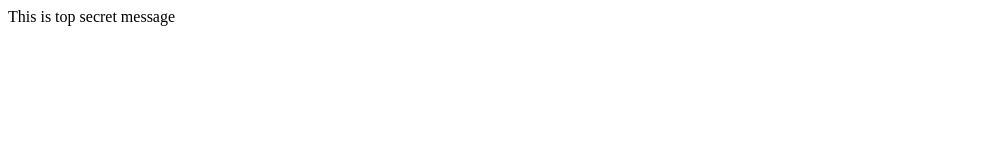
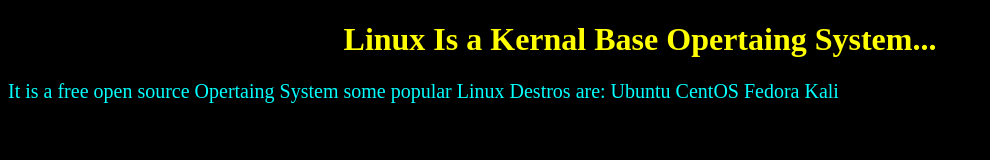
Before and after one commit to ShivamSharmaDevOps/Information, a plain HTML site: page index.html in a window 1280 px wide. Shown: the whole page, without its empty margins (0-990 px from the left). Drawn offline with Linux system fonts and the light colour scheme.

Commit message:
modified

```diff
--- a/html.css
+++ /dev/null
@@ -1,5 +0,0 @@
-p {
-    font-size: larger;
-color: aqua;
-background-color: black;
-}
--- a/index.html
+++ b/index.html
@@ -4,8 +4,22 @@
     <meta charset="UTF-8">
     <meta name="viewport" content="width=device-width, initial-scale=1.0">
     <title>Document</title>
+    <link rel="stylesheet" href="style.css">
 </head>
 <body>
-    This is top secret message
+    <h1> Linux Is a Kernal Base Opertaing System...
+        </h1>
+    <p>
+        It is a free open source Opertaing System
+
+        some popular Linux Destros are:
+
+        Ubuntu
+        CentOS
+        Fedora
+        Kali
+
+
+    </p>
 </body>
 </html>
--- /dev/null
+++ b/style.css
@@ -0,0 +1,14 @@
+
+body {
+background-color: black;
+}
+p {
+    font-size: 20px;
+color: aqua;
+text-align: left;
+}
+h1 {
+    font-size: xx-large;
+    text-align: center;
+    color: yellow;
+}
```
